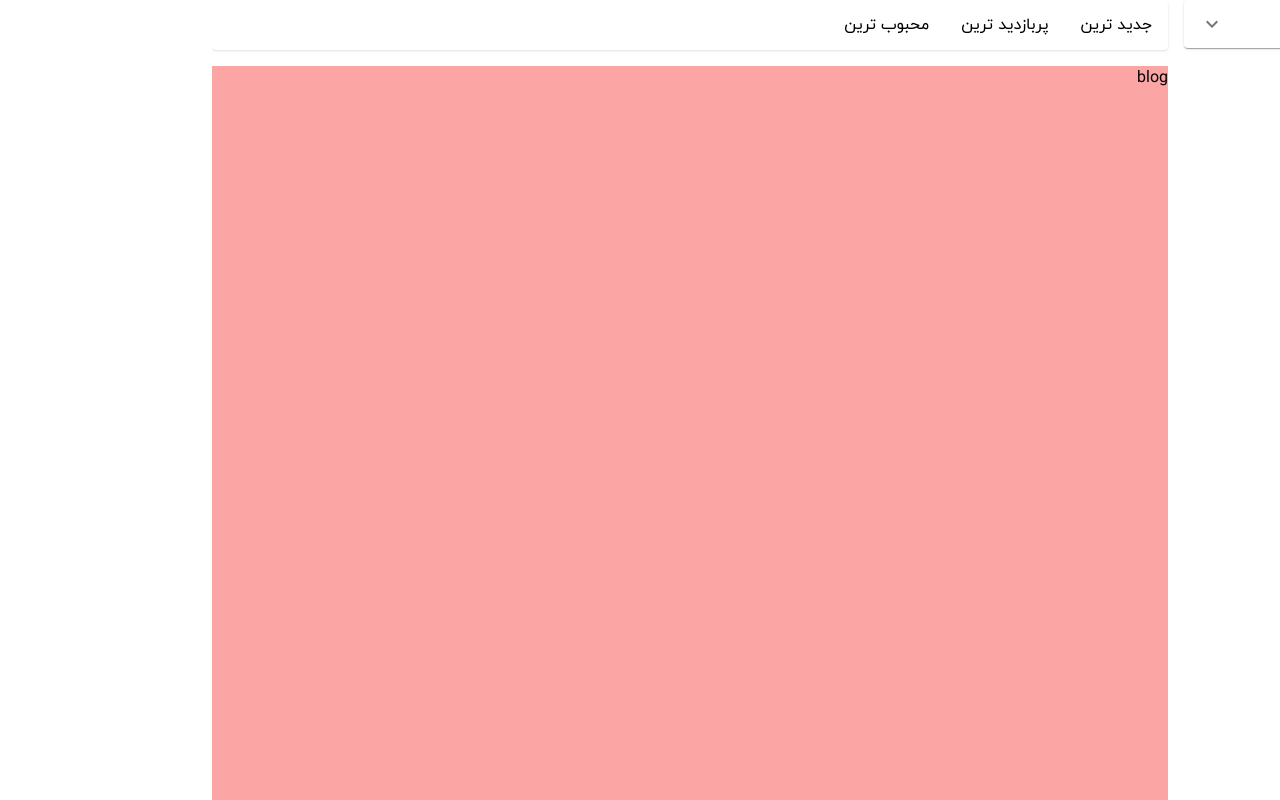
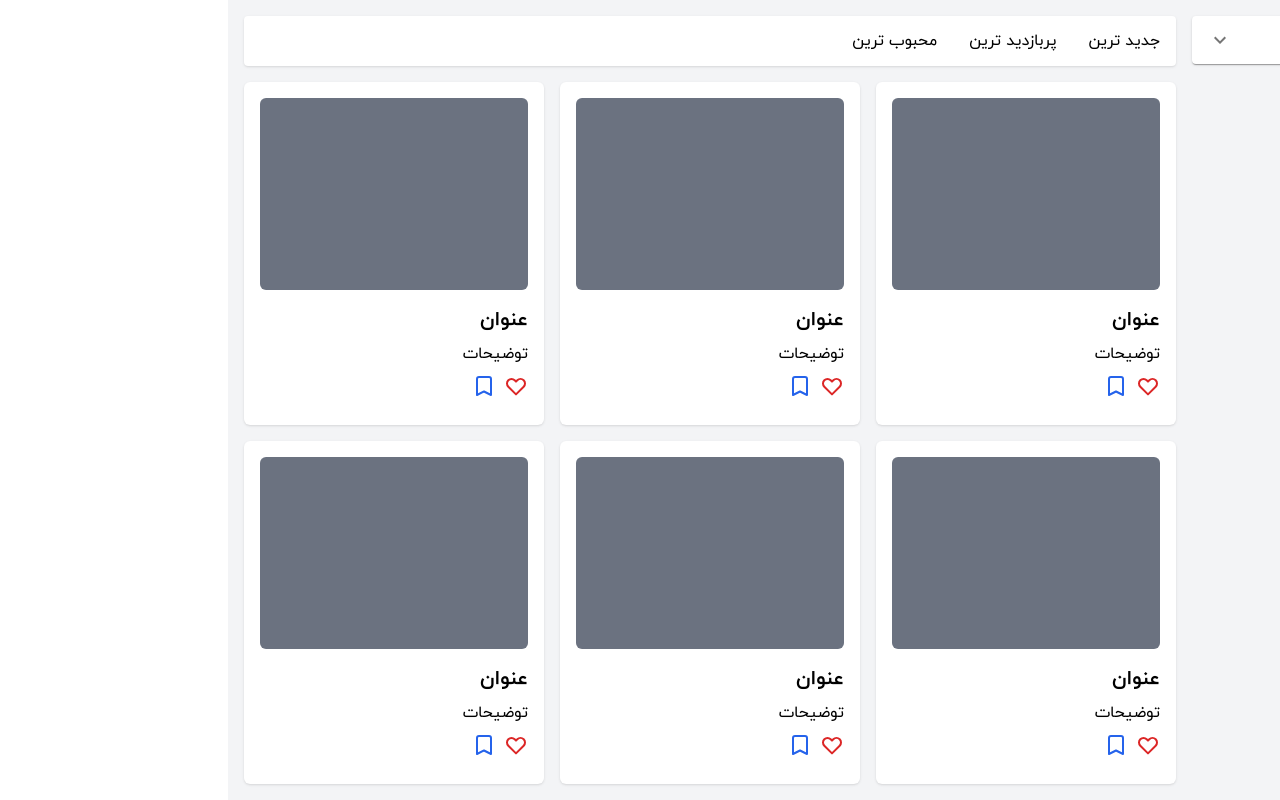
Before and after one commit to Soheiljafarnejad/Blog-App, a Next.js app: page /blogs in a window 1280 px wide. Built offline with nearby package versions, Linux system fonts and the light colour scheme.

Commit message:
add blog box component

```diff
--- /dev/null
+++ b/components/blogs/BlogBox.js
@@ -0,0 +1,19 @@
+import { BookmarkIcon, HeartIcon } from "@heroicons/react/outline";
+
+const BlogBox = ({ className }) => {
+  return (
+    <div className={`bg-white p-4 rounded-md shadow max-w-xs ${className}`}>
+      <div className="bg-gray-500 w-full h-48 rounded-md mb-4"></div>
+      <div>
+        <h2 className="text-xl font-bold mb-2">عنوان</h2>
+        <p className="mb-2">توضیحات</p>
+        <div className="flex-start gap-2">
+          <HeartIcon className="w-6 h-6 stroke-red-600" />
+          <BookmarkIcon className="w-6 h-6 stroke-blue-600" />
+        </div>
+      </div>
+    </div>
+  );
+};
+
+export default BlogBox;
--- a/pages/blogs/index.js
+++ b/pages/blogs/index.js
@@ -1,9 +1,10 @@
+import BlogBox from "@/components/blogs/BlogBox";
 import CustomAccordion from "common/Accordion";
 import Link from "next/link";
 
 const BlogsPage = () => {
   return (
-    <div className="grid gap-4 grid-cols-12 grid-rows-[50px_minmax(200px,_1fr)] min-h-screen">
+    <div className="grid gap-4 grid-cols-12 grid-rows-[50px_minmax(200px,_1fr)] min-h-screen p-4 bg-gray-100">
       <div className="row-span-2 col-span-3 hidden md:block">
         <CustomAccordion
           header="دسته بندی بلاگ ها"
@@ -33,7 +34,11 @@ const BlogsPage = () => {
           <li className="cursor-pointer">محبوب ترین</li>
         </ul>
       </div>
-      <div className="col-span-12 md:col-span-9 bg-red-300">blog</div>
+      <div className="col-span-12 md:col-span-9 grid grid-cols-6 gap-4">
+        {[1, 2, 3, 4, 5, 6].map((item, index) => {
+          return <BlogBox key={index} className="col-span-2" />;
+        })}
+      </div>
     </div>
   );
 };
--- a/styles/globals.css
+++ b/styles/globals.css
@@ -6,6 +6,9 @@
 @layer base {
   h3 {
     @apply !text-base !font-bold;
+  }
+  svg{
+    @apply cursor-pointer
   }
 }
 
@@ -22,4 +25,7 @@
   .centering {
     @apply flex items-center justify-center;
   }
+  .p-layout{
+    @apply px-4
+  }
 }
```
